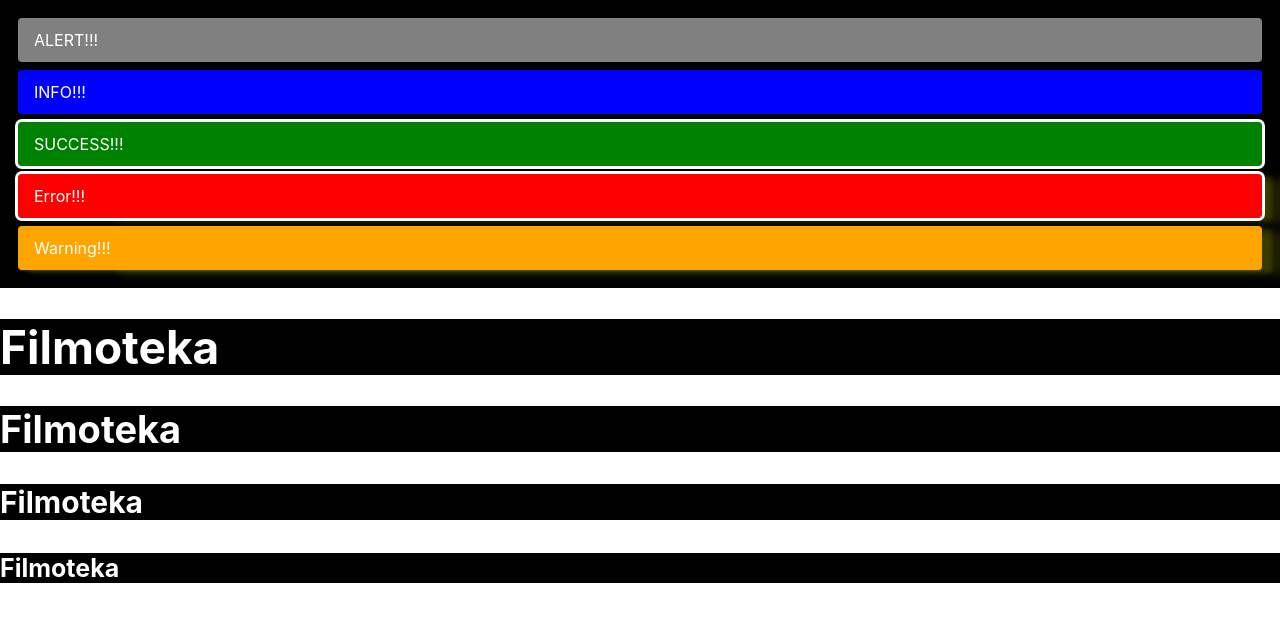
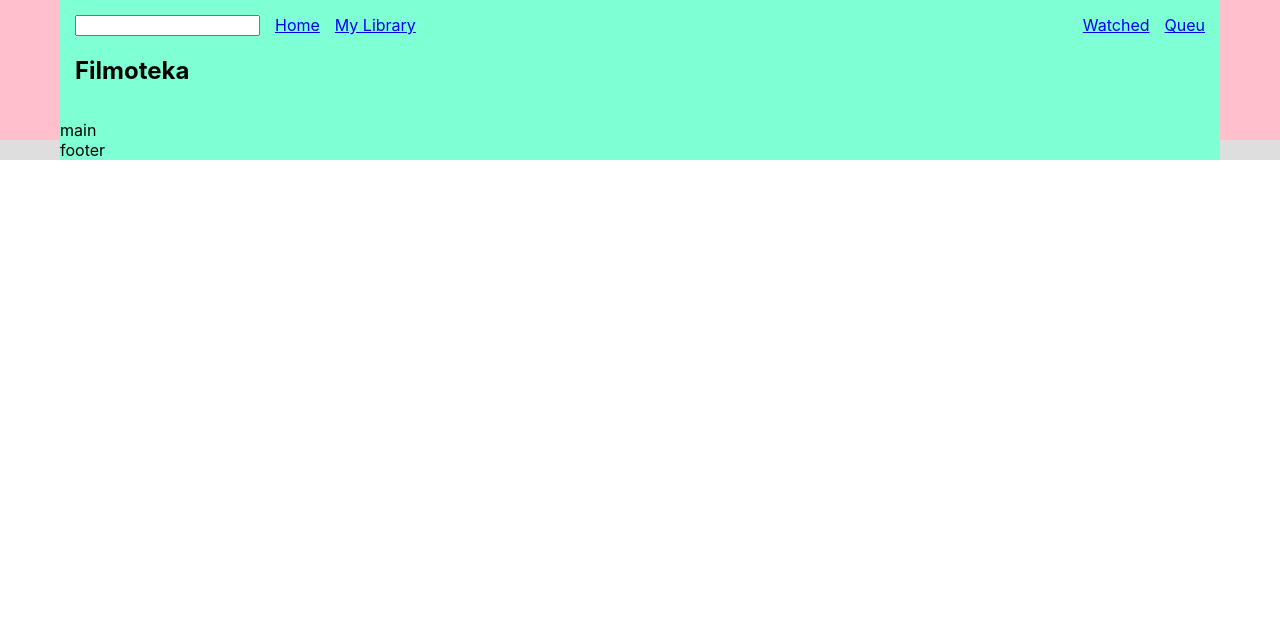
Before and after one commit to BobliHH/filmoteka, a React (Create React App) app: page / in a window 1280 px wide. Shown: the top 622 px of the page. Built offline with nearby package versions, Linux system fonts and the light colour scheme.

Commit message:
started on filmoteka react

```diff
--- a/src/components/App.jsx
+++ b/src/components/App.jsx
@@ -1,54 +1,18 @@
 import './App.css';
-import { Title } from './common/Title';
-import { Alert } from './common/Alert';
+import { Container } from './common/Container';
+import { Header } from './header/Header';
+
 export const App = () => {
   return (
-    <div
-      style={
-        {
-          // height: '100vh',
-          // display: 'flex',
-          // justifyContent: 'center',
-          // alignItems: 'center',
-          // fontSize: 40,
-          // color: '#010101'
-        }
-      }
-    >
-      <div
-        style={{
-          // height: '100vh',
-          // display: 'flex',
-          // justifyContent: 'center',
-          // alignItems: 'center',
-          // fontSize: 40,
-          // color: '#010101'
-          backgroundColor: 'black',
-          padding: 10,
-        }}
-      >
-        <Alert> ALERT!!!</Alert>
-        <Alert type="info" modifiers={[]}>
-          {' '}
-          INFO!!!
-        </Alert>
-        <Alert type="success" modifiers={['is-outlined']}>
-          {' '}
-          SUCCESS!!!
-        </Alert>
-        <Alert type="error" modifiers={['is-elevated', 'is-outlined']}>
-          {' '}
-          Error!!!
-        </Alert>
-        <Alert type="warning" modifiers={['is-elevated']}>
-          {' '}
-          Warning!!!
-        </Alert>
-      </div>
-      <Title tag="h1" title="Filmoteka" />
-      <Title tag="h2" title="Filmoteka" />
-      <Title tag="h3" title="Filmoteka" />
-      <Title tag="h4" title="Filmoteka" />
+    <div>
+      <Container>
+        <Header />
+      </Container>
+      <Container>main</Container>
+      <Container solidColor="#dedede">footer</Container>
+      {/* header */}
+      {/* main */}
+      {/* footer */}
     </div>
   );
 };
--- /dev/null
+++ b/src/components/common/Container.css
@@ -0,0 +1,26 @@
+.outer-section {
+  background-color: pink;
+}
+.inner-section {
+  background-color: aquamarine;
+  margin: 0 auto;
+}
+
+
+@media screen and (min-width: 480px) {
+  .inner-section {
+    max-width: 440px;
+  }
+}
+
+@media screen and (min-width: 768px) {
+  .inner-section {
+    max-width: 738px;
+  }
+}
+
+@media screen and (min-width: 1200px) {
+  .inner-section {
+    max-width: 1160px;
+  }
+}
--- /dev/null
+++ b/src/components/common/Container.js
@@ -0,0 +1,15 @@
+import './Container.css';
+
+export const Container = props => {
+  const { children, solidColor } = props;
+  const classes = `outer-section`;
+  const styles = {};
+  if (solidColor) {
+    styles.backgroundColor = solidColor;
+  }
+  return (
+    <section className={classes} style={styles}>
+      <div className="inner-section">{children}</div>
+    </section>
+  );
+};
--- /dev/null
+++ b/src/components/header/Header.css
@@ -0,0 +1,3 @@
+.header {
+  padding: 15px;
+}
--- /dev/null
+++ b/src/components/header/Header.js
@@ -0,0 +1,10 @@
+import { Navigation } from './navigation/Navigation';
+import './Header.css';
+export const Header = () => {
+  return (
+    <header className="header">
+      <Navigation />
+      <h1>Filmoteka</h1>
+    </header>
+  );
+};
--- /dev/null
+++ b/src/components/header/navigation/Navigation.css
@@ -0,0 +1,7 @@
+.header-navigation {
+  display: flex;
+  gap: 15px;
+}
+.float-right {
+  margin-left: auto;
+}
--- /dev/null
+++ b/src/components/header/navigation/Navigation.js
@@ -0,0 +1,12 @@
+import "./Navigation.css";
+export const Navigation = () => {
+  return (
+    <nav className="header-navigation">
+      <input type="search" />
+      <a href="#">Home</a>
+      <a href="#">My Library</a>
+      <a className="float-right" href="#">Watched</a>
+      <a href="#">Queu</a>
+    </nav>
+  );
+};
```
